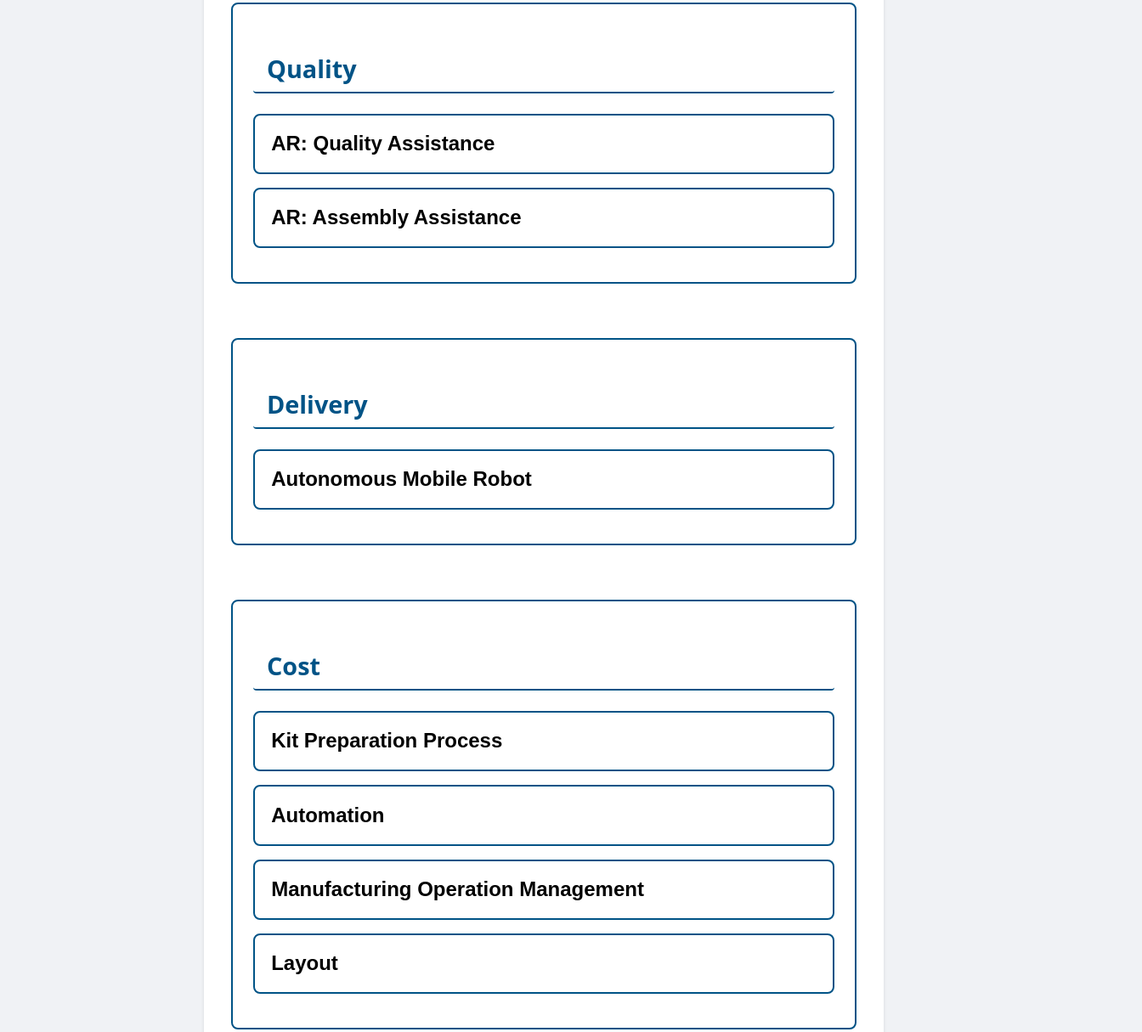
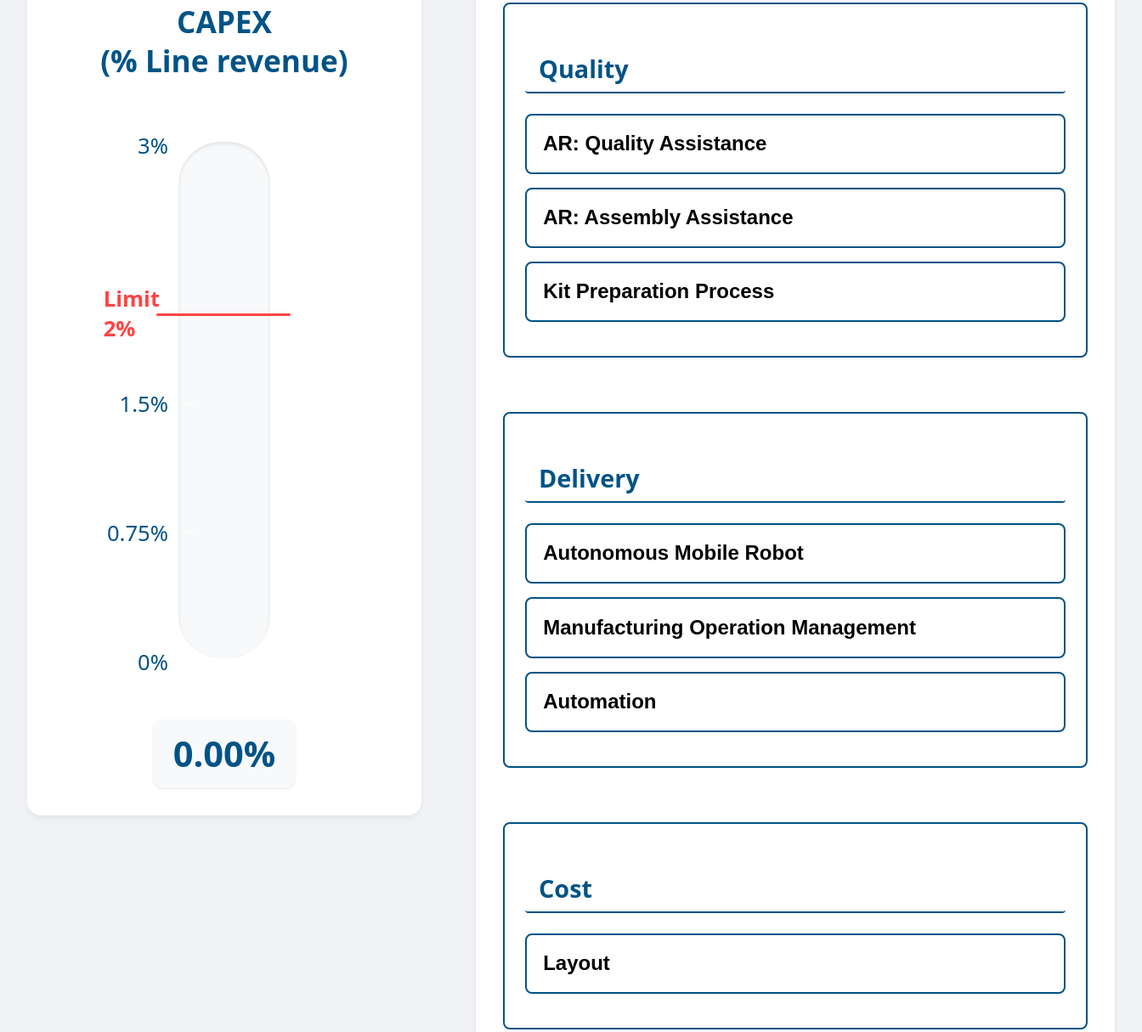
Before and after one commit to quesdo/DS, a plain HTML site: page index.html in a window 1280 px wide. Shown: the part 173-1388 px from the top of the page at 85% size, 1344 px wide, since content can reach past the window. Drawn offline with nearby package versions, Linux system fonts and the light colour scheme; no server answers.

Commit message:
Add files via upload

```diff
--- a/index.html
+++ b/index.html
@@ -40,16 +40,159 @@
         .main-content {
             flex: 1;
             padding: 2rem;
-            max-width: 800px;
+            width: 100%;
+            max-width: 1600px;
             margin: 0 auto;
-            width: 100%;
+            display: flex;
+            gap: 4rem;
+            align-items: stretch;
+            height: calc(100vh - 120px);
+        }
+
+        .cost-indicator {
+            width: 400px;
+            background: white;
+            border-radius: 16px;
+            padding: 2rem;
+            box-shadow: 0 4px 6px rgba(0,0,0,0.05);
+            display: flex;
+            flex-direction: column;
+            align-items: center;
+            height: 100%;
+        }
+
+        .progress-container {
+            width: 100px;
+            height: calc(100% - 200px);
+            background: #f8f9fa;
+            border-radius: 50px;
+            position: relative;
+            margin: 40px 0;
+            box-shadow: inset 0 2px 4px rgba(0,0,0,0.1);
+            padding: 4px;
+            min-height: 600px;
+        }
+
+        .progress-bar {
+            position: absolute;
+            bottom: 4px;
+            left: 4px;
+            right: 4px;
+            background: var(--ds-blue);
+            border-radius: 46px;
+            transition: height 0.3s ease;
+            box-shadow: 0 2px 4px rgba(0,0,0,0.2);
+            height: calc(66.67% - 8px);  /* Ajusté pour 2% exact */
+        }
+
+        .progress-marks {
+            position: absolute;
+            right: 120px;
+            height: 100%;
+            display: flex;
+            flex-direction: column;
+            justify-content: space-between;
+            font-size: 1.6rem;
+            color: var(--ds-blue);
+            font-weight: 500;
+        }
+
+        .progress-scale {
+            position: absolute;
+            left: 8px;
+            height: 100%;
+            pointer-events: none;
+            z-index: 1;
+        }
+
+        .scale-mark {
+            position: absolute;
+            width: 24px;
+            display: flex;
+            align-items: center;
+        }
+
+        .scale-mark::before {
+            content: '';
+            position: absolute;
+            left: 0;
+            width: 14px;
+            height: 2px;
+            background: rgba(255, 255, 255, 0.6);
+            border-radius: 1px;
+        }
+
+        .limit-line {
+            position: absolute;
+            right: -24px;
+            width: 158px;
+            height: 3px;
+            background: #FF4444;
+            top: calc((1 - 2/3) * 100%);
+            border-radius: 1.5px;
+        }
+
+        .limit-text {
+            position: absolute;
+            right: 130px;
+            top: calc((1 - 2/3) * 100%);
+            transform: translateY(-50%);
+            color: #FF4444;
+            font-size: 1.6rem;
+            font-weight: 600;
+        }
+
+        .scale-mark:nth-child(1) { top: calc((1 - 2/3) * 100%); }
+        .scale-mark:nth-child(2) { top: calc((1 - 1.5/3) * 100%); }
+        .scale-mark:nth-child(3) { top: calc((1 - 0.75/3) * 100%); }
+
+        .progress-marks {
+            display: flex;
+            flex-direction: column;
+            height: 100%;
+        }
+
+        .progress-marks div {
+            position: absolute;
+            right: 0;
+            transform: translateY(-50%);
+        }
+
+        .progress-marks div:nth-child(1) { top: calc((1 - 3/3) * 100%); }
+        .progress-marks div:nth-child(2) { top: calc((1 - 2/3) * 100%); }
+        .progress-marks div:nth-child(3) { top: calc((1 - 1.5/3) * 100%); }
+        .progress-marks div:nth-child(4) { top: calc((1 - 0.75/3) * 100%); }
+        .progress-marks div:nth-child(5) { top: 100%; }
+
+        .progress-title {
+            font-size: 2.2rem;
+            color: var(--ds-blue);
+            font-weight: bold;
+            margin-bottom: 2rem;
+            text-align: center;
+            line-height: 1.3;
+        }
+
+        .progress-value {
+            font-size: 2.6rem;
+            color: var(--ds-blue);
+            font-weight: bold;
+            margin-top: 2rem;
+            text-align: center;
+            background: #f8f9fa;
+            padding: 0.8rem 1.5rem;
+            border-radius: 12px;
+            box-shadow: 0 1px 2px rgba(0,0,0,0.1);
         }
 
         .levers-panel {
+            flex: 1;
             background: white;
             border-radius: 8px;
             padding: 2rem;
             box-shadow: 0 2px 4px rgba(0,0,0,0.1);
+            height: 100%;
+            overflow-y: auto;
         }
 
         .lever-button {
@@ -120,6 +263,27 @@
     </header>
 
     <main class="main-content">
+        <div class="cost-indicator">
+            <div class="progress-title">CAPEX<br>(% Line revenue)</div>
+            <div class="progress-container">
+                <div class="progress-bar" id="costBar"></div>
+                <div class="limit-line"></div>
+                <div class="limit-text">Limit 2%</div>
+                <div class="progress-scale">
+                    <div class="scale-mark"></div>
+                    <div class="scale-mark"></div>
+                    <div class="scale-mark"></div>
+                </div>
+                <div class="progress-marks">
+                    <div>3%</div>
+                    <div></div>
+                    <div>1.5%</div>
+                    <div>0.75%</div>
+                    <div>0%</div>
+                </div>
+            </div>
+            <div class="progress-value" id="costValue">2.00%</div>
+        </div>
         <div class="levers-panel">
             <div id="levers"></div>
         </div>
--- a/script.js
+++ b/script.js
@@ -4,18 +4,32 @@ const supabaseKey = 'eyJhbGciOiJIUzI1NiIsInR5cCI6IkpXVCJ9.eyJpc3MiOiJzdXBhYmFzZS
 const { createClient } = supabase;
 const supabaseClient = createClient(supabaseUrl, supabaseKey);
 
+// Nouvelles valeurs d'impact sur le coût pour chaque levier
+const COST_IMPACTS = {
+    kitting: 0.3,     // Kit preparation
+    pick: 0.5,        // Automation
+    mes: 0.2,         // MOM
+    line: 0.2,        // Layout
+    amr: 0.5,         // AMR
+    ar: 0.15,          // AR Quality
+    assembly: 0.15     // AR Assembly
+};
+
+// Valeur maximale de l'échelle (3%)
+const MAX_COST_VALUE = 3;
+
 const CATEGORIES = {
     quality: {
         title: "Quality",
-        levers: ["ar", "assembly"]
+        levers: ["ar", "assembly", "kitting"]
     },
     delivery: {
         title: "Delivery",
-        levers: ["amr"]
+        levers: ["amr", "mes", "pick"]
     },
     cost: {
         title: "Cost",
-        levers: ["kitting", "pick", "mes", "line"]
+        levers: ["line"]
     }
 };
 
@@ -44,9 +58,6 @@ let channel = null;
 
 function handleRealtimeUpdate(payload) {
     if (payload.new && payload.new.name) {
-        if (payload.new.name === 'kitting') {
-            linePending = payload.new.is_active;
-        }
         switchStates[payload.new.name] = payload.new.is_active;
         updateDisplay();
     }
@@ -86,14 +97,11 @@ async function handleCategoryClick(categoryName) {
 
     try {
         if (categoryName === 'cost') {
-            const kittingCurrentState = switchStates['kitting'];
-
-            await updateLeverState('kitting', !kittingCurrentState);
-            await updateLeverState('pick', !kittingCurrentState);
-            await updateLeverState('mes', !kittingCurrentState);
-
-            linePending = !kittingCurrentState;
+            // Pour la catégorie Cost, on ne gère que le bouton line
+            linePending = !linePending;
+            updateDisplay();
         } else {
+            // Pour les autres catégories, on garde le comportement normal
             const allActive = category.levers.every(lever => switchStates[lever]);
             const newState = !allActive;
 
@@ -159,6 +167,22 @@ function createCategorySection(category, categoryData) {
     return section;
 }
 
+function updateCostIndicator() {
+    const totalCost = Object.entries(switchStates)
+        .reduce((total, [lever, isActive]) => {
+            return total + (isActive ? COST_IMPACTS[lever] : 0);
+        }, 0);
+
+    // Mettre à jour la barre de progression
+    const progressBar = document.getElementById('costBar');
+    const heightPercentage = (totalCost / MAX_COST_VALUE) * 100;
+    progressBar.style.height = `${heightPercentage}%`;
+
+    // Mettre à jour la valeur affichée
+    const costValue = document.getElementById('costValue');
+    costValue.textContent = `${totalCost.toFixed(2)}%`;
+}
+
 function updateDisplay() {
     const leversDiv = document.getElementById("levers");
     if (leversDiv) {
@@ -168,6 +192,7 @@ function updateDisplay() {
             leversDiv.appendChild(section);
         });
     }
+    updateCostIndicator();
 }
 
 function setupRealtimeSubscription() {
```
